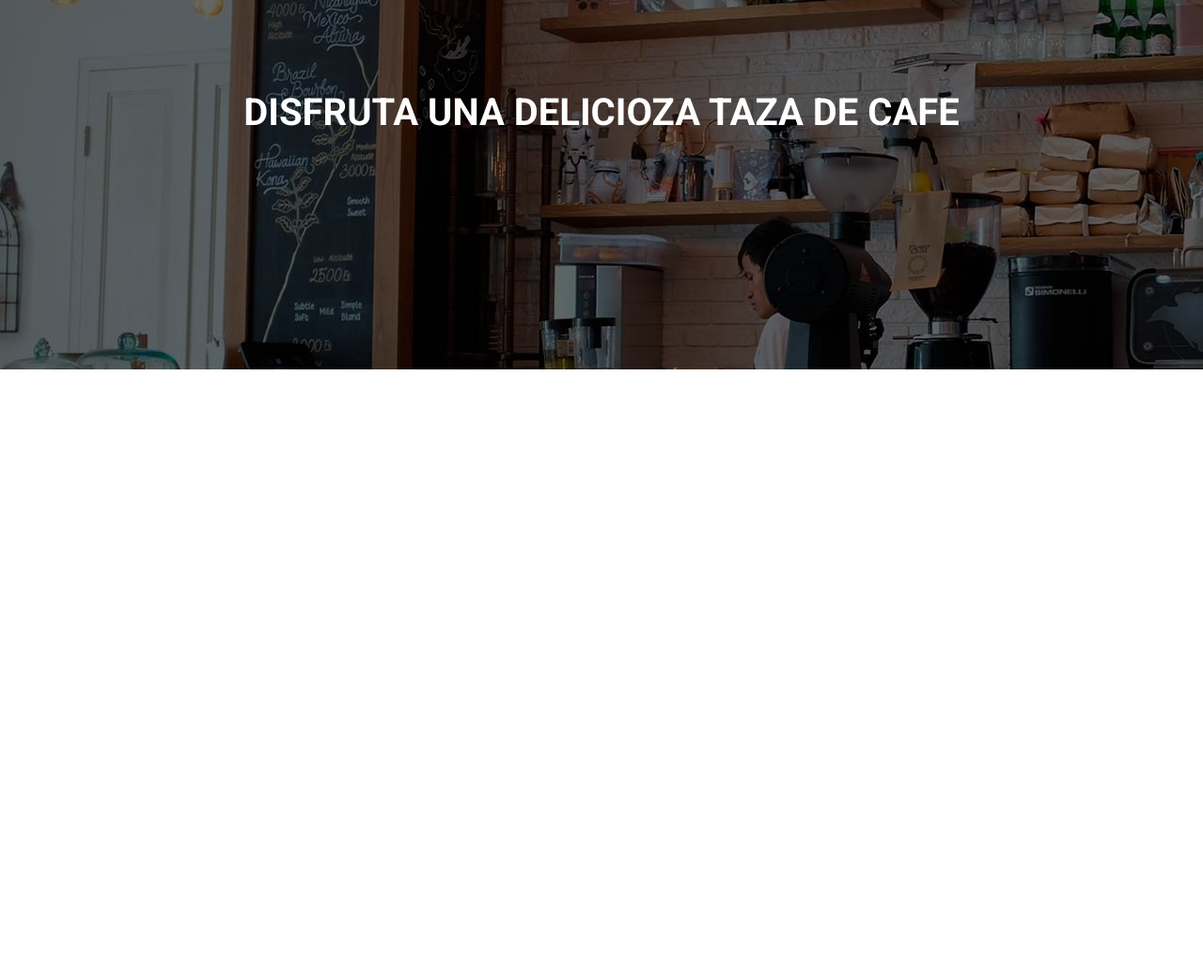
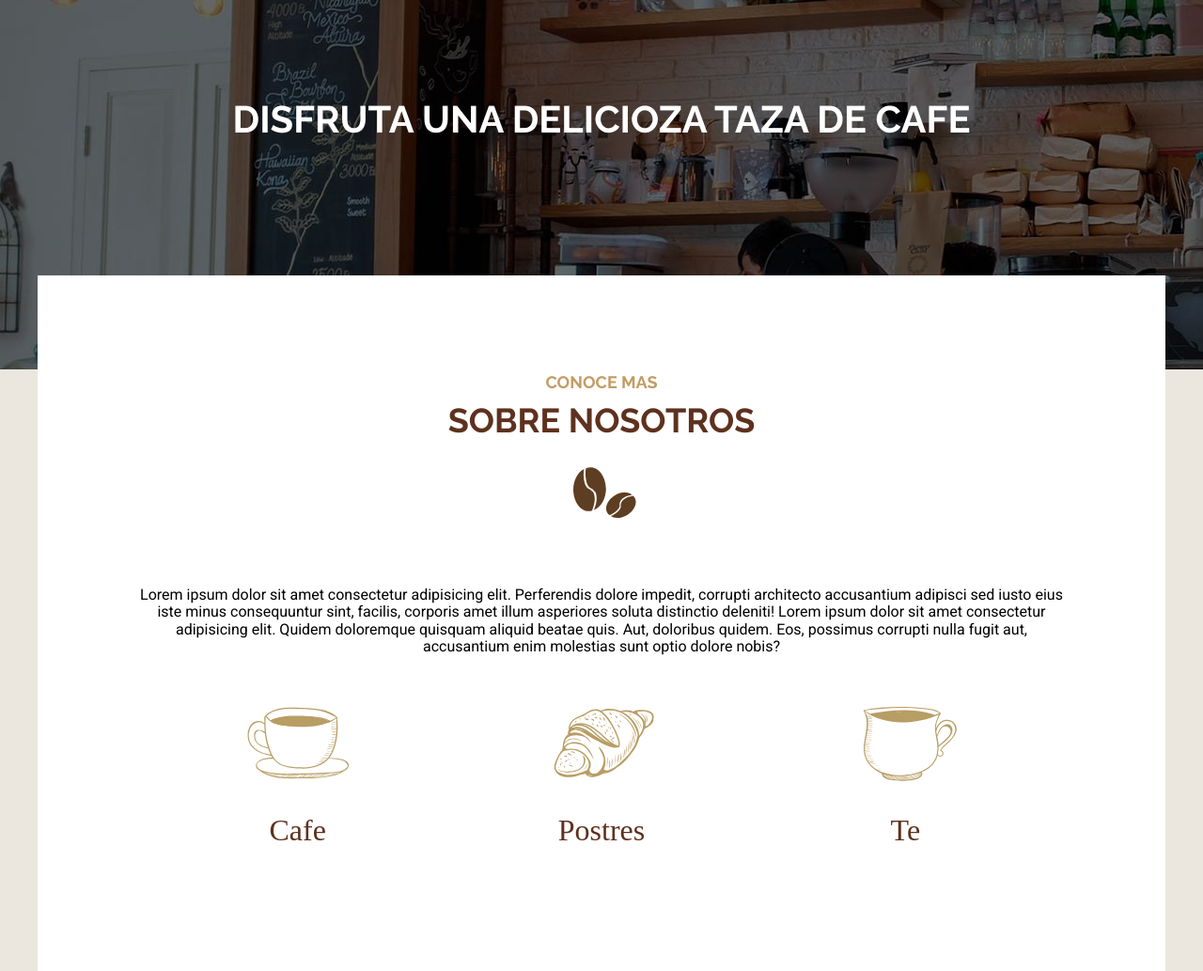
Before and after one commit to DevMeans/cafeteria, a website: page index.html in a window 1280 px wide. Shown: the part 307-1340 px from the top of the page at 94% size. Before the commit the page ends 800 px from the top, so only its background shows below. Drawn offline with Linux system fonts and the light colour scheme; a web font is replaced by a local one.

Commit message:
mixins creados contenido iconos completos 233

```diff
--- a/index.html
+++ b/index.html
@@ -8,7 +8,9 @@
     <link rel="stylesheet" href="build/css/app.css">
     <link rel="preconnect" href="https://fonts.googleapis.com">
     <link rel="preconnect" href="https://fonts.gstatic.com" crossorigin>
-    <link href="https://fonts.googleapis.com/css2?family=Roboto:wght@400;700;900&display=swap" rel="stylesheet">
+    <link
+        href="https://fonts.googleapis.com/css2?family=Bona+Nova&family=Raleway:wght@700;900&family=Roboto:wght@400;700;900&display=swap"
+        rel="stylesheet">
 </head>
 
 <body>
@@ -37,6 +39,36 @@
             </div>
         </div>
     </header>
+    <main class="contenedor contenido-principal text-center">
+        <section class="conoce">
+            <h2>
+                <span>Conoce mas</span> sobre nosotros
+            </h2>
+            <p>Lorem ipsum dolor sit amet consectetur adipisicing elit. Perferendis dolore impedit, corrupti architecto
+                accusantium adipisci sed iusto eius iste minus consequuntur sint, facilis, corporis amet illum
+                asperiores
+                soluta distinctio deleniti! Lorem ipsum dolor sit amet consectetur adipisicing elit. Quidem doloremque
+                quisquam aliquid beatae quis. Aut, doloribus quidem. Eos, possimus corrupti nulla fugit aut, accusantium
+                enim molestias sunt optio dolore nobis?</p>
+        </section>
+        <section class="contenedor iconos">
+            <ul class="listado-iconos">
+                <li>
+                    <img src="build/img/icono_cafe.svg" alt="">
+                    <p>Cafe</p>
+                </li>
+                <li>
+                    <img src="build/img/icono_postre.svg" alt="">
+                    <p>Postres</p>
+                </li>
+                <li>
+                    <img src="build/img/icono_te.svg" alt="">
+                    <p>Te</p>
+                </li>
+            </ul>
+
+        </section>
+    </main>
 
 
 </body>
--- a/src/scss/app.scss
+++ b/src/scss/app.scss
@@ -1,2 +1,3 @@
 @use 'base';
 @use 'header';
+@use 'inicio';
--- a/src/scss/base/_globales.scss
+++ b/src/scss/base/_globales.scss
@@ -12,12 +12,13 @@ html {
 }
 
 body {
-    font-family: v.$fuente_pricipal;
+    font-family: v.$fuente_secundaria;
     font-size: 1.6rem;
+    background-color: v.$cafeClaro;
 }
 p{
     color: v.$negro;
-    font-size: 2rem;
+    font-size: 1.6rem;
 }
 .contenedor{
     width: 95%;
@@ -31,15 +32,8 @@ img{
     max-width: 100%;
     display: block;
 }
-h1,h2,h3{
-    margin: 0 0 v.$separacion 0;
+ul{
+    list-style: none;
+    padding: 0;
+    margin: 0;
 }
-h1{
-font-size: 4rem;
-}
-h2{
-font-size: 3.6rem;
-}
-h3{
-font-size: 3.2rem;
-}
--- a/src/scss/base/_index.scss
+++ b/src/scss/base/_index.scss
@@ -1,4 +1,6 @@
 @forward 'normalize';
 @forward 'variables';
+@forward 'mixins';
 @forward 'globales';
 @forward 'utilidades';
+@forward 'tipografia';
--- a/src/scss/base/_mixins.scss
+++ b/src/scss/base/_mixins.scss
@@ -22,3 +22,8 @@
         @content;
     }
 }
+@mixin grid($columnas,$espacio){
+    display: grid;
+    grid-template-columns: repeat($columnas,1fr);
+    column-gap: $espacio;
+}
--- /dev/null
+++ b/src/scss/base/_tipografia.scss
@@ -0,0 +1,40 @@
+@use 'variables' as v;
+
+h1,
+h2,
+h3 {
+    font-family: v.$fuente_pricipal;
+    margin: 0 0 v.$separacion 0;
+    text-transform: uppercase;
+    text-align: center;
+    line-height: 1.5;
+}
+
+h1 {
+    font-size: 4rem;
+}
+
+h2 {
+    font-size: 3.6rem;
+    color: v.$primario;
+
+    span {
+        color: v.$secundario;
+        font-size: 1.8rem;
+        display: block;
+    }
+
+    &::after {
+       content: '';
+       display: block;
+       width: 10rem;
+       height: 10rem;
+       margin: 0 auto;
+       background-image: url(../img/cafe.svg);
+       background-size: 10rem;
+    }
+}
+
+h3 {
+    font-size: 3.2rem;
+}
--- a/src/scss/base/_variables.scss
+++ b/src/scss/base/_variables.scss
@@ -1,5 +1,7 @@
 /*variables fuentes*/
-$fuente_pricipal:'Roboto', sans-serif;
+$fuente_pricipal:'Raleway', sans-serif;
+$fuente_secundaria:'Roboto',sans-serif;
+$fuente_cursiva:'Bona Nova',serif;
 /*querys*/
 $telefono:480px;
 $tablet:768px;
@@ -10,7 +12,8 @@ $primario:#5e311e;
 $secundario:#c39c63;
 $negro:#000;
 $blanco:#fff;
-$grisClaro:#ebe7de;
+$grisClaro:#eceeef;
+$cafeClaro:#ebe7de;
 
 /**Unidades*/
 $separacion:5rem
--- /dev/null
+++ b/src/scss/inicio/_contenido.scss
@@ -0,0 +1,12 @@
+@use 'base/variables' as v ;
+@use 'base/mixins' as m;
+
+.contenido-principal{
+    background-color: v.$blanco;
+    padding: 5rem 2rem;
+    @include m.tablet{
+        padding: 10rem;
+        margin-top: -10rem;
+        position: relative;
+    }
+}
--- /dev/null
+++ b/src/scss/inicio/_iconos.scss
@@ -0,0 +1,22 @@
+@use 'base/variables' as v;
+@use 'base/mixins' as m;
+.iconos {
+    margin-top: 5rem;
+
+    .listado-iconos {
+        @include m.tablet{
+          @include m.grid(3,2rem);
+        }
+        li{
+            img{
+                margin: 0 auto;
+                width: 12rem;
+            }
+            p{
+                font-family: v.$fuente_cursiva;
+                font-size: 3.2rem;
+                color: v.$primario;
+            }
+        }
+    }
+}
--- /dev/null
+++ b/src/scss/inicio/_index.scss
@@ -0,0 +1,2 @@
+@forward 'contenido';
+@forward 'iconos';
```
Also changed, not shown: build/css/app.css.
